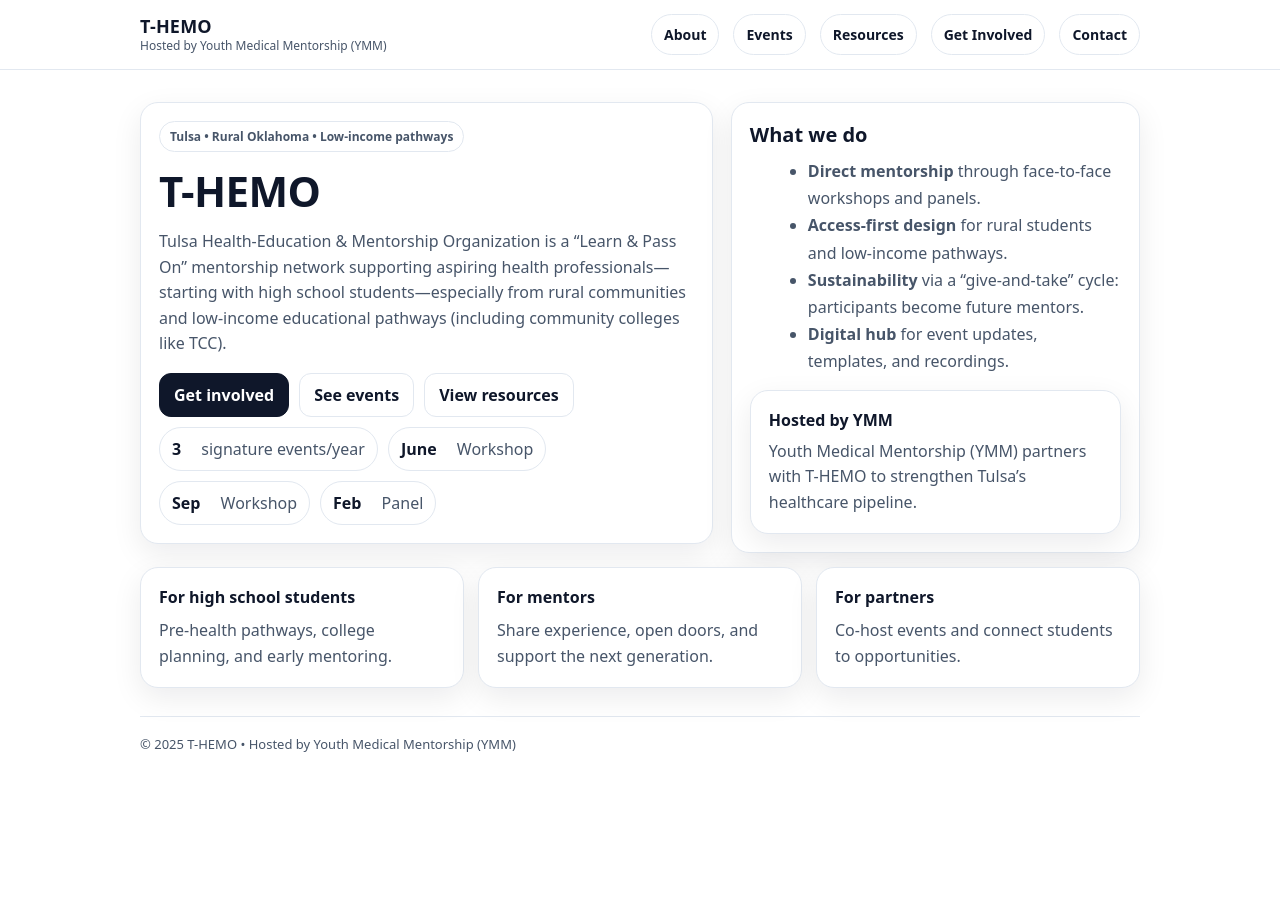
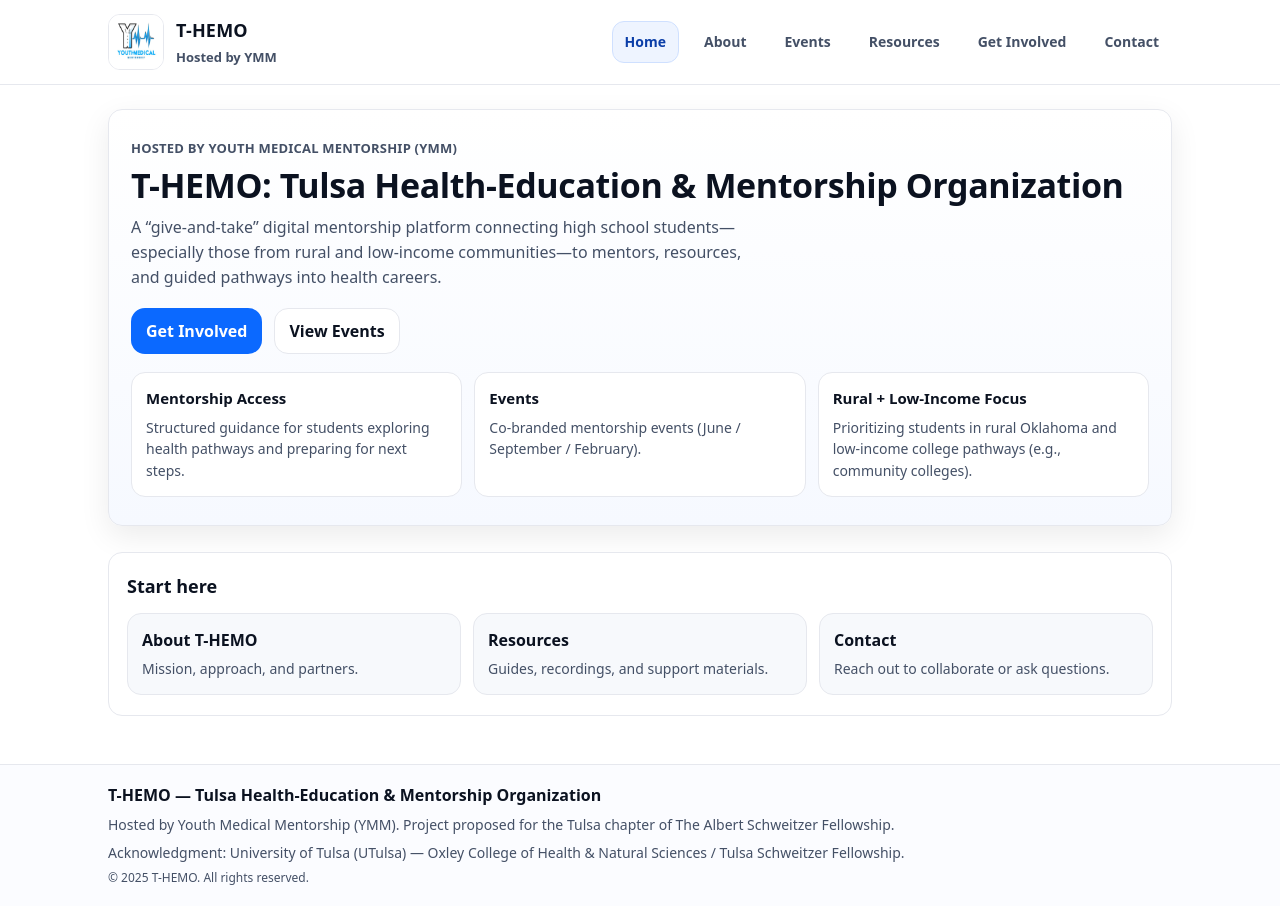
Before and after one commit to chensqq-byte/t-hemo-website, a Next.js app: page / in a window 1280 px wide. Before the commit the page ends 803 px from the top, so only its background shows below. Built offline with nearby package versions, Linux system fonts and the light colour scheme.

Commit message:
Add header with YMM logo, footer acknowledgments, hero section, accessibility

```diff
--- /dev/null
+++ b/app/components/Footer.tsx
@@ -0,0 +1,25 @@
+export default function Footer() {
+  return (
+    <footer className="site-footer" role="contentinfo">
+      <div className="footer-inner">
+        <p className="footer-title">
+          T-HEMO — Tulsa Health-Education &amp; Mentorship Organization
+        </p>
+
+        <p className="footer-text">
+          Hosted by Youth Medical Mentorship (YMM). Project proposed for the Tulsa
+          chapter of The Albert Schweitzer Fellowship.
+        </p>
+
+        <p className="footer-text">
+          Acknowledgment: University of Tulsa (UTulsa) — Oxley College of Health
+          &amp; Natural Sciences / Tulsa Schweitzer Fellowship.
+        </p>
+
+        <p className="footer-text footer-small">
+          © {new Date().getFullYear()} T-HEMO. All rights reserved.
+        </p>
+      </div>
+    </footer>
+  );
+}
--- /dev/null
+++ b/app/components/Header.tsx
@@ -0,0 +1,69 @@
+"use client";
+
+import Image from "next/image";
+import Link from "next/link";
+import { usePathname } from "next/navigation";
+
+const navLinks = [
+  { href: "/", label: "Home" },
+  { href: "/about", label: "About" },
+  { href: "/events", label: "Events" },
+  { href: "/resources", label: "Resources" },
+  { href: "/get-involved", label: "Get Involved" },
+  { href: "/contact", label: "Contact" },
+];
+
+export default function Header() {
+  const pathname = usePathname();
+
+  return (
+    <header className="site-header" role="banner">
+      {/* Skip link for accessibility */}
+      <a className="skip-link" href="#main-content">
+        Skip to main content
+      </a>
+
+      <div className="header-inner">
+        <Link href="/" className="brand" aria-label="T-HEMO home">
+          <div className="brand-logo" aria-hidden="false">
+            <Image
+              src="/ymm-logo.jpg"
+              alt="Youth Medical Mentorship (YMM) logo"
+              width={56}
+              height={56}
+              priority
+            />
+          </div>
+
+          <div className="brand-text">
+            <div className="brand-title">T-HEMO</div>
+            <div className="brand-subtitle">Hosted by YMM</div>
+          </div>
+        </Link>
+
+        <nav className="nav" aria-label="Primary navigation">
+          <ul className="nav-list">
+            {navLinks.map((l) => {
+              const isActive =
+                l.href === "/"
+                  ? pathname === "/"
+                  : pathname?.startsWith(l.href);
+
+              return (
+                <li key={l.href} className="nav-item">
+                  <Link
+                    href={l.href}
+                    className={`nav-link ${isActive ? "active" : ""}`}
+                    aria-current={isActive ? "page" : undefined}
+                  >
+                    {l.label}
+                  </Link>
+                </li>
+              );
+            })}
+          </ul>
+        </nav>
+      </div>
+    </header>
+  );
+}
--- a/app/globals.css
+++ b/app/globals.css
@@ -1,41 +1,355 @@
-:root{
-  --bg:#ffffff;
-  --text:#0f172a;
-  --muted:#475569;
-  --border:#e2e8f0;
-  --card:#ffffff;
-  --primary:#0f172a;
-  --primaryText:#ffffff;
-  --shadow: 0 10px 30px rgba(2,6,23,0.08);
-  --radius:18px;
-  --max: 1040px;
+:root {
+  --bg: #ffffff;
+  --text: #0b1220;
+  --muted: #445066;
+  --border: #e6e8ee;
+  --card: #f7f9fc;
+
+  --primary: #0b69ff;
+  --primary-strong: #0958d6;
+  --focus: #111827;
+
+  --radius: 14px;
+  --shadow: 0 10px 30px rgba(0, 0, 0, 0.08);
 }
-*{ box-sizing:border-box; }
-html,body{ padding:0; margin:0; background:var(--bg); color:var(--text); }
-body{ font-family: ui-sans-serif, system-ui, -apple-system, Segoe UI, Roboto, Helvetica, Arial, "Apple Color Emoji","Segoe UI Emoji"; }
-a{ color:inherit; text-decoration:none; }
-.container{ max-width:var(--max); margin:0 auto; padding:32px 20px; }
-.nav{ position:sticky; top:0; z-index:20; background:rgba(255,255,255,0.85); backdrop-filter: blur(10px); border-bottom:1px solid var(--border); }
-.nav-inner{ max-width:var(--max); margin:0 auto; padding:14px 20px; display:flex; align-items:center; justify-content:space-between; gap:14px; }
-.brand{ display:flex; flex-direction:column; line-height:1.1; }
-.brand strong{ font-size:18px; letter-spacing:0.2px; }
-.brand span{ font-size:12px; color:var(--muted); margin-top:2px; }
-.navlinks{ display:flex; gap:14px; flex-wrap:wrap; font-weight:600; font-size:14px; }
-.pill{ display:inline-flex; align-items:center; gap:8px; padding:10px 12px; border:1px solid var(--border); border-radius:999px; background:#fff; }
-.hero{ display:grid; grid-template-columns: 1.4fr 1fr; gap:18px; align-items:start; }
-@media (max-width: 860px){ .hero{ grid-template-columns:1fr; } }
-.card{ border:1px solid var(--border); border-radius:var(--radius); padding:18px; background:var(--card); box-shadow: var(--shadow); }
-.muted{ color:var(--muted); }
-.h1{ font-size:42px; margin:0; letter-spacing:-0.6px; }
-.h2{ font-size:20px; margin:0; }
-.h3{ font-size:16px; margin:0; }
-.lead{ margin:10px 0 0 0; font-size:16px; line-height:1.6; color:var(--muted); }
-.btnrow{ display:flex; gap:10px; flex-wrap:wrap; margin-top:16px; }
-.btnPrimary{ display:inline-flex; align-items:center; justify-content:center; padding:10px 14px; border-radius:12px; border:1px solid var(--primary); background:var(--primary); color:var(--primaryText); font-weight:700; }
-.btnSecondary{ display:inline-flex; align-items:center; justify-content:center; padding:10px 14px; border-radius:12px; border:1px solid var(--border); background:#fff; font-weight:700; }
-.grid3{ display:grid; grid-template-columns: repeat(3, 1fr); gap:14px; margin-top:14px; }
-@media (max-width: 860px){ .grid3{ grid-template-columns:1fr; } }
-.tag{ display:inline-flex; padding:6px 10px; border-radius:999px; border:1px solid var(--border); background:#fff; font-weight:700; font-size:12px; color:var(--muted); }
-.footer{ border-top:1px solid var(--border); margin-top:28px; padding:18px 0; color:var(--muted); font-size:13px; }
-ul{ margin:10px 0 0 18px; color:var(--muted); line-height:1.7; }
-.kpi{ display:flex; gap:10px; flex-wrap:wrap; margin-top:10px; }
+
+* {
+  box-sizing: border-box;
+}
+
+html,
+body {
+  padding: 0;
+  margin: 0;
+  background: var(--bg);
+  color: var(--text);
+  font-family: ui-sans-serif, system-ui, -apple-system, Segoe UI, Roboto, Helvetica,
+    Arial, "Apple Color Emoji", "Segoe UI Emoji";
+  line-height: 1.55;
+}
+
+a {
+  color: inherit;
+  text-decoration: none;
+}
+
+a:focus-visible,
+button:focus-visible {
+  outline: 3px solid var(--focus);
+  outline-offset: 3px;
+  border-radius: 10px;
+}
+
+.main-content {
+  max-width: 1100px;
+  margin: 0 auto;
+  padding: 24px 18px 48px;
+  min-height: 65vh;
+}
+
+/* Skip link */
+.skip-link {
+  position: absolute;
+  left: -9999px;
+  top: 10px;
+  padding: 10px 12px;
+  background: var(--text);
+  color: white;
+  border-radius: 10px;
+  z-index: 9999;
+}
+
+.skip-link:focus {
+  left: 12px;
+}
+
+/* Header */
+.site-header {
+  position: sticky;
+  top: 0;
+  background: rgba(255, 255, 255, 0.92);
+  backdrop-filter: blur(10px);
+  border-bottom: 1px solid var(--border);
+  z-index: 1000;
+}
+
+.header-inner {
+  max-width: 1100px;
+  margin: 0 auto;
+  padding: 14px 18px;
+  display: flex;
+  align-items: center;
+  justify-content: space-between;
+  gap: 16px;
+}
+
+.brand {
+  display: flex;
+  align-items: center;
+  gap: 12px;
+}
+
+.brand-logo {
+  width: 56px;
+  height: 56px;
+  border-radius: 12px;
+  overflow: hidden;
+  border: 1px solid var(--border);
+  background: white;
+  display: flex;
+  align-items: center;
+  justify-content: center;
+}
+
+.brand-text {
+  display: grid;
+  gap: 2px;
+}
+
+.brand-title {
+  font-size: 18px;
+  font-weight: 800;
+  letter-spacing: 0.2px;
+}
+
+.brand-subtitle {
+  font-size: 13px;
+  color: var(--muted);
+  font-weight: 600;
+}
+
+/* Nav */
+.nav-list {
+  list-style: none;
+  display: flex;
+  gap: 12px;
+  padding: 0;
+  margin: 0;
+  flex-wrap: wrap;
+  justify-content: flex-end;
+}
+
+.nav-link {
+  display: inline-block;
+  padding: 9px 12px;
+  border-radius: 12px;
+  border: 1px solid transparent;
+  color: var(--muted);
+  font-weight: 600;
+  font-size: 14px;
+}
+
+.nav-link:hover {
+  background: var(--card);
+  color: var(--text);
+}
+
+.nav-link.active {
+  background: #eef4ff;
+  border-color: #cfe0ff;
+  color: #0b3ea8;
+}
+
+/* Hero */
+.page {
+  display: grid;
+  gap: 26px;
+}
+
+.hero {
+  border: 1px solid var(--border);
+  background: linear-gradient(180deg, #ffffff 0%, #f6f9ff 100%);
+  border-radius: var(--radius);
+  box-shadow: var(--shadow);
+}
+
+.hero-inner {
+  padding: 28px 22px;
+}
+
+.hero-kicker {
+  margin: 0 0 8px;
+  color: var(--muted);
+  font-weight: 700;
+  font-size: 13px;
+  letter-spacing: 0.2px;
+  text-transform: uppercase;
+}
+
+.hero-title {
+  margin: 0 0 10px;
+  font-size: 34px;
+  line-height: 1.15;
+  letter-spacing: -0.4px;
+}
+
+.hero-subtitle {
+  margin: 0 0 18px;
+  max-width: 70ch;
+  color: var(--muted);
+  font-size: 16px;
+}
+
+.hero-actions {
+  display: flex;
+  gap: 12px;
+  flex-wrap: wrap;
+  margin-bottom: 18px;
+}
+
+.btn {
+  display: inline-flex;
+  align-items: center;
+  justify-content: center;
+  gap: 8px;
+  padding: 10px 14px;
+  border-radius: 14px;
+  font-weight: 700;
+  border: 1px solid transparent;
+  transition: transform 120ms ease;
+}
+
+.btn:active {
+  transform: translateY(1px);
+}
+
+.btn-primary {
+  background: var(--primary);
+  color: white;
+}
+
+.btn-primary:hover {
+  background: var(--primary-strong);
+}
+
+.btn-secondary {
+  background: white;
+  border-color: var(--border);
+  color: var(--text);
+}
+
+.btn-secondary:hover {
+  background: var(--card);
+}
+
+.hero-highlights {
+  display: grid;
+  grid-template-columns: repeat(3, minmax(0, 1fr));
+  gap: 12px;
+}
+
+.card {
+  background: white;
+  border: 1px solid var(--border);
+  border-radius: var(--radius);
+  padding: 14px 14px;
+}
+
+.card-title {
+  margin: 0 0 6px;
+  font-size: 15px;
+  font-weight: 800;
+}
+
+.card-text {
+  margin: 0;
+  color: var(--muted);
+  font-size: 14px;
+}
+
+/* Sections */
+.section {
+  border: 1px solid var(--border);
+  border-radius: var(--radius);
+  background: white;
+}
+
+.section-inner {
+  padding: 20px 18px;
+}
+
+.section-title {
+  margin: 0 0 12px;
+  font-size: 18px;
+  font-weight: 800;
+}
+
+.grid {
+  display: grid;
+  grid-template-columns: repeat(3, minmax(0, 1fr));
+  gap: 12px;
+}
+
+.tile {
+  border: 1px solid var(--border);
+  border-radius: var(--radius);
+  padding: 14px;
+  background: var(--card);
+  display: grid;
+  gap: 6px;
+}
+
+.tile:hover {
+  background: #eef4ff;
+  border-color: #cfe0ff;
+}
+
+.tile-title {
+  font-weight: 800;
+}
+
+.tile-text {
+  color: var(--muted);
+  font-size: 14px;
+}
+
+/* Footer */
+.site-footer {
+  border-top: 1px solid var(--border);
+  background: #fbfcff;
+}
+
+.footer-inner {
+  max-width: 1100px;
+  margin: 0 auto;
+  padding: 18px 18px;
+  display: grid;
+  gap: 6px;
+}
+
+.footer-title {
+  margin: 0;
+  font-weight: 800;
+}
+
+.footer-text {
+  margin: 0;
+  color: var(--muted);
+  font-size: 14px;
+}
+
+.footer-small {
+  font-size: 12px;
+}
+
+/* Responsive */
+@media (max-width: 900px) {
+  .hero-highlights {
+    grid-template-columns: 1fr;
+  }
+
+  .grid {
+    grid-template-columns: 1fr;
+  }
+
+  .hero-title {
+    font-size: 28px;
+  }
+}
+
+/* Reduced motion */
+@media (prefers-reduced-motion: reduce) {
+  .btn {
+    transition: none;
+  }
+}
--- a/app/layout.tsx
+++ b/app/layout.tsx
@@ -1,39 +1,27 @@
 import "./globals.css";
 import type { Metadata } from "next";
+import Header from "./components/Header";
+import Footer from "./components/Footer";
 
-export const metadata = {
+export const metadata: Metadata = {
   title: "T-HEMO | Hosted by YMM",
   description:
-    "Tulsa Health-Education & Mentorship Organization (T-HEMO) — mentorship and health-education for rural and low-income healthcare pathways.",
+    "Tulsa Health-Education & Mentorship Organization (T-HEMO) — a digital mentorship platform supporting rural and low-income students, hosted by Youth Medical Mentorship (YMM).",
 };
 
-
-function Nav() {
-  return (
-    <div className="nav">
-      <div className="nav-inner">
-        <a className="brand" href="/">
-          <strong>T-HEMO</strong>
-          <span>Hosted by Youth Medical Mentorship (YMM)</span>
-        </a>
-        <div className="navlinks">
-          <a className="pill" href="/about">About</a>
-          <a className="pill" href="/events">Events</a>
-          <a className="pill" href="/resources">Resources</a>
-          <a className="pill" href="/get-involved">Get Involved</a>
-          <a className="pill" href="/contact">Contact</a>
-        </div>
-      </div>
-    </div>
-  );
-}
-
-export default function RootLayout({ children }: { children: React.ReactNode }) {
+export default function RootLayout({
+  children,
+}: {
+  children: React.ReactNode;
+}) {
   return (
     <html lang="en">
       <body>
-        <Nav />
-        {children}
+        <Header />
+        <main id="main-content" className="main-content">
+          {children}
+        </main>
+        <Footer />
       </body>
     </html>
   );
--- a/app/page.tsx
+++ b/app/page.tsx
@@ -1,64 +1,79 @@
-export default function Home() {
+import Link from "next/link";
+
+export default function HomePage() {
   return (
-    <main className="container">
-      <div className="hero">
-        <section className="card">
-          <div className="tag">Tulsa • Rural Oklahoma • Low-income pathways</div>
-          <h1 className="h1" style={{ marginTop: 10 }}>T-HEMO</h1>
-          <p className="lead">
-            Tulsa Health-Education & Mentorship Organization is a “Learn & Pass On” mentorship network
-            supporting aspiring health professionals—starting with high school students—especially from rural
-            communities and low-income educational pathways (including community colleges like TCC).
+    <div className="page">
+      <section className="hero" aria-labelledby="hero-title">
+        <div className="hero-inner">
+          <p className="hero-kicker">Hosted by Youth Medical Mentorship (YMM)</p>
+
+          <h1 id="hero-title" className="hero-title">
+            T-HEMO: Tulsa Health-Education &amp; Mentorship Organization
+          </h1>
+
+          <p className="hero-subtitle">
+            A “give-and-take” digital mentorship platform connecting high school
+            students—especially those from rural and low-income communities—to
+            mentors, resources, and guided pathways into health careers.
           </p>
-          <div className="btnrow">
-            <a className="btnPrimary" href="/get-involved">Get involved</a>
-            <a className="btnSecondary" href="/events">See events</a>
-            <a className="btnSecondary" href="/resources">View resources</a>
+
+          <div className="hero-actions" role="group" aria-label="Primary actions">
+            <Link className="btn btn-primary" href="/get-involved">
+              Get Involved
+            </Link>
+            <Link className="btn btn-secondary" href="/events">
+              View Events
+            </Link>
           </div>
 
-          <div className="kpi">
-            <span className="pill"><b>3</b>&nbsp;<span className="muted">signature events/year</span></span>
-            <span className="pill"><b>June</b>&nbsp;<span className="muted">Workshop</span></span>
-            <span className="pill"><b>Sep</b>&nbsp;<span className="muted">Workshop</span></span>
-            <span className="pill"><b>Feb</b>&nbsp;<span className="muted">Panel</span></span>
+          <div className="hero-highlights" aria-label="Key highlights">
+            <div className="card">
+              <h2 className="card-title">Mentorship Access</h2>
+              <p className="card-text">
+                Structured guidance for students exploring health pathways and
+                preparing for next steps.
+              </p>
+            </div>
+
+            <div className="card">
+              <h2 className="card-title">Events</h2>
+              <p className="card-text">
+                Co-branded mentorship events (June / September / February).
+              </p>
+            </div>
+
+            <div className="card">
+              <h2 className="card-title">Rural + Low-Income Focus</h2>
+              <p className="card-text">
+                Prioritizing students in rural Oklahoma and low-income college
+                pathways (e.g., community colleges).
+              </p>
+            </div>
           </div>
-        </section>
-
-        <aside className="card">
-          <h2 className="h2">What we do</h2>
-          <ul>
-            <li><b>Direct mentorship</b> through face-to-face workshops and panels.</li>
-            <li><b>Access-first design</b> for rural students and low-income pathways.</li>
-            <li><b>Sustainability</b> via a “give-and-take” cycle: participants become future mentors.</li>
-            <li><b>Digital hub</b> for event updates, templates, and recordings.</li>
-          </ul>
-          <div style={{ marginTop: 14 }} className="card">
-            <h3 className="h3">Hosted by YMM</h3>
-            <p className="lead" style={{ marginTop: 8 }}>
-              Youth Medical Mentorship (YMM) partners with T-HEMO to strengthen Tulsa’s healthcare pipeline.
-            </p>
-          </div>
-        </aside>
-      </div>
-
-      <section className="grid3">
-        <div className="card">
-          <h3 className="h3">For high school students</h3>
-          <p className="lead">Pre-health pathways, college planning, and early mentoring.</p>
-        </div>
-        <div className="card">
-          <h3 className="h3">For mentors</h3>
-          <p className="lead">Share experience, open doors, and support the next generation.</p>
-        </div>
-        <div className="card">
-          <h3 className="h3">For partners</h3>
-          <p className="lead">Co-host events and connect students to opportunities.</p>
         </div>
       </section>
 
-      <footer className="footer">
-        © {new Date().getFullYear()} T-HEMO • Hosted by Youth Medical Mentorship (YMM)
-      </footer>
-    </main>
+      <section className="section" aria-label="Quick links">
+        <div className="section-inner">
+          <h2 className="section-title">Start here</h2>
+          <div className="grid">
+            <Link className="tile" href="/about">
+              <span className="tile-title">About T-HEMO</span>
+              <span className="tile-text">Mission, approach, and partners.</span>
+            </Link>
+
+            <Link className="tile" href="/resources">
+              <span className="tile-title">Resources</span>
+              <span className="tile-text">Guides, recordings, and support materials.</span>
+            </Link>
+
+            <Link className="tile" href="/contact">
+              <span className="tile-title">Contact</span>
+              <span className="tile-text">Reach out to collaborate or ask questions.</span>
+            </Link>
+          </div>
+        </div>
+      </section>
+    </div>
   );
 }
```
Also changed, not shown: public/ymm-logo.jpg (added), 1 other file (tests, documents, lock files or other folders).
